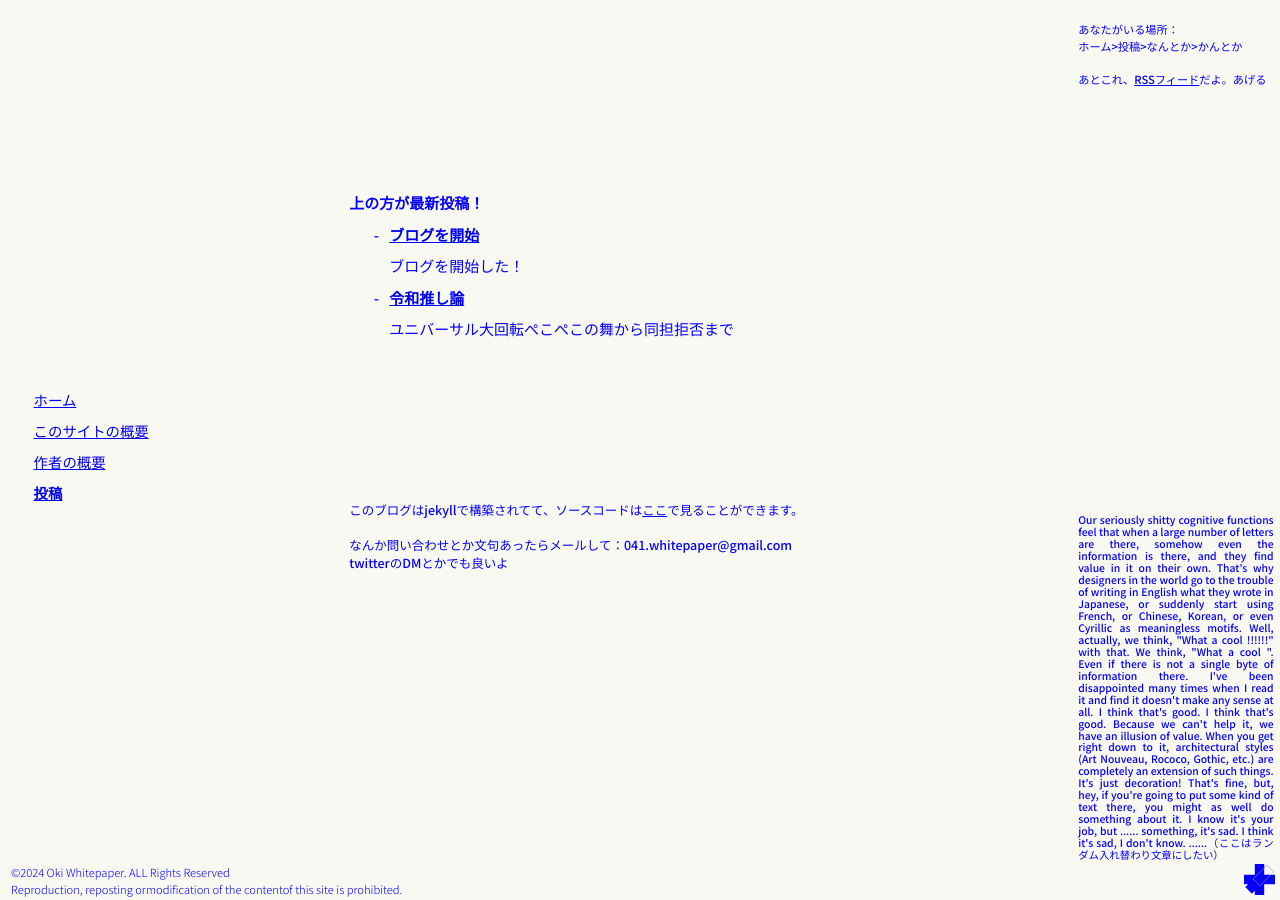
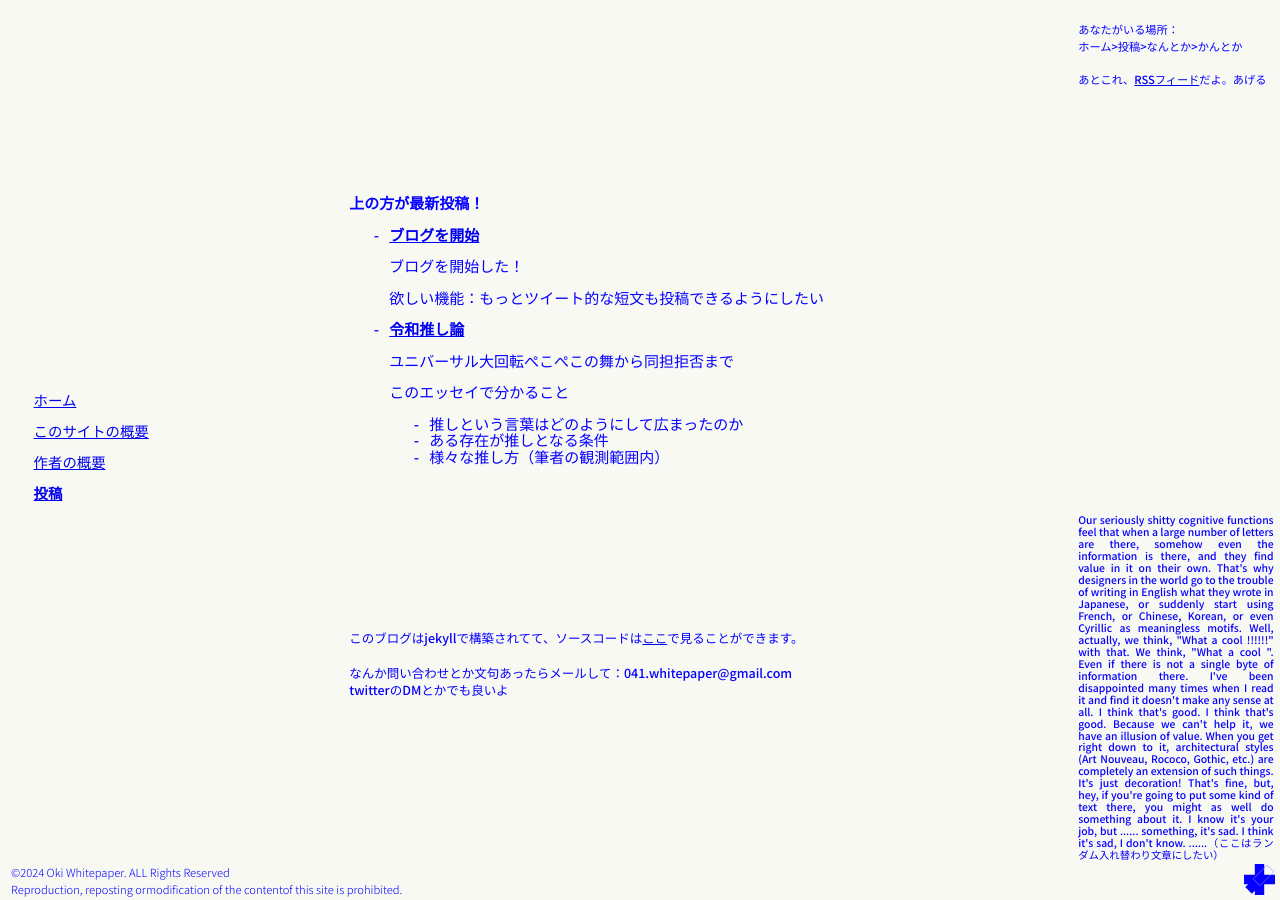
Before and after one commit to wp041/wp041.github.io, a Jekyll site: the page built from _pages/article.html, in a window 1280 px wide. Built offline with Jekyll 4.4.1, drawn with Linux system fonts in a browser that asks for light colours; some web fonts are replaced; some of the changed lines change nothing that is shown.

Commit message:
excerpt（抜粋）を設定

```diff
--- a/_config.yml
+++ b/_config.yml
@@ -21,6 +21,7 @@
 twitter_username: wp_041
 github_username: wp041
 google_analytics: G-B8H50J7XT4
+excerpt_separator: "<!--抜粋ここまで-->"
 
 collections:
   authors:
```
Also changed, not shown: _posts/2023-09-15-令和推し論.md (+1 -1 lines).
